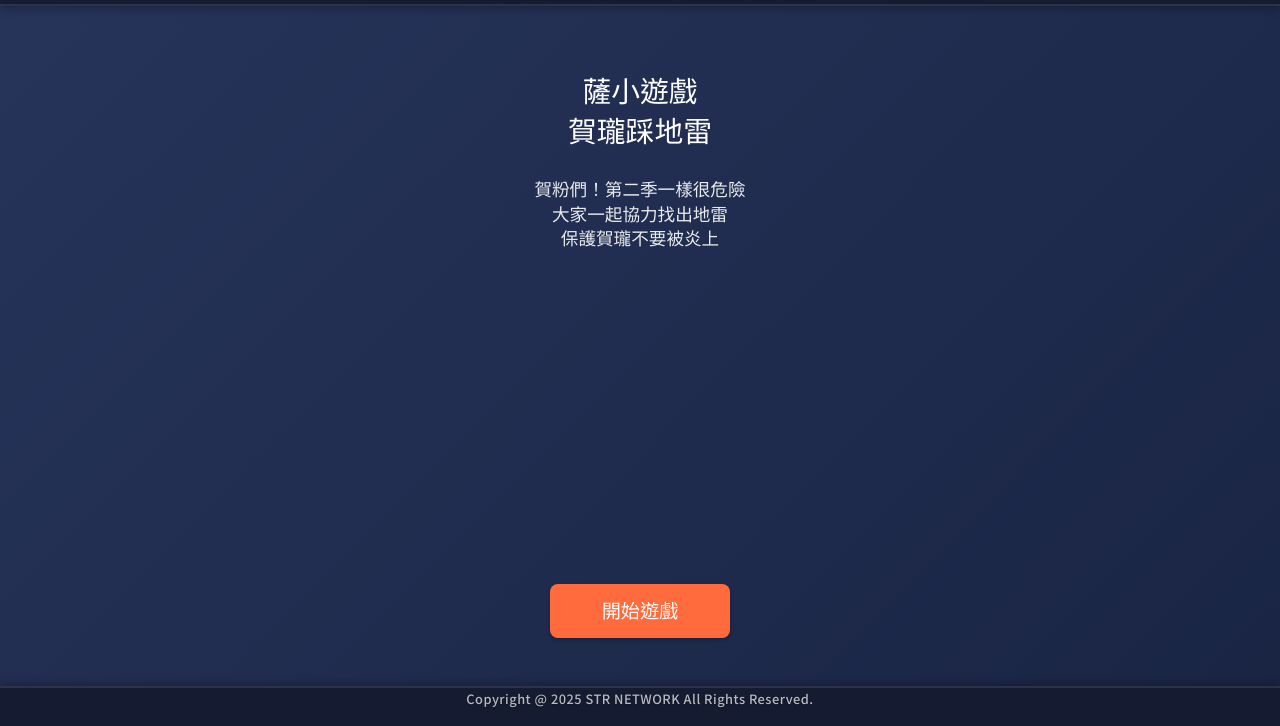
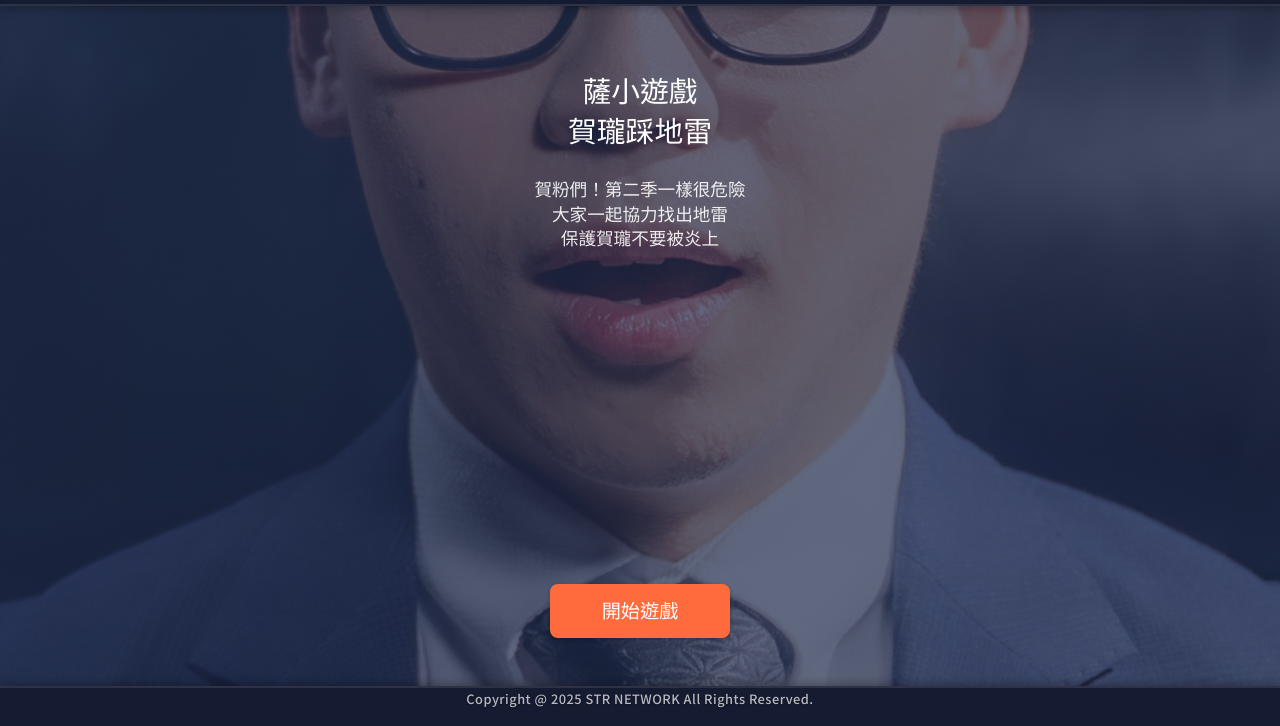
Before and after one commit to moose2917/Strgame_Minesweeper, a plain HTML site: page index.html in a window 1280 px wide. Shown: the part 74-800 px from the top of the page. Drawn offline with nearby package versions, Linux system fonts and the light colour scheme.

Commit message:
贏得遊戲後停止計時

```diff
--- a/script.js
+++ b/script.js
@@ -264,6 +264,9 @@ function checkWin() {
             }
         }
     }
+
+    // Stop the timer when winning
+    clearInterval(timer);
 
     // Remove any existing win message first
     const existingWinMessage = document.getElementById('winMessage');
--- a/style.css
+++ b/style.css
@@ -75,9 +75,21 @@ main {
     flex-direction: column;
     align-items: center;
     justify-content: space-between;
-    background: linear-gradient(135deg, #26345A 0%, #1a2544 100%);
+    background:
+        linear-gradient(135deg, rgba(38, 52, 90, 0.7) 0%, rgba(26, 37, 68, 0.7) 100%),
+        url('image/Main_photo.jpg');
+    background-size: cover;
+    background-position: center top;
+    background-repeat: no-repeat;
     min-height: 80vh;
     padding: 2rem 1rem;
+}
+
+/* 針對桌面版的背景位置調整 */
+@media (min-width: 768px) {
+    main {
+        background-position: center center;
+    }
 }
 
 footer {
```
